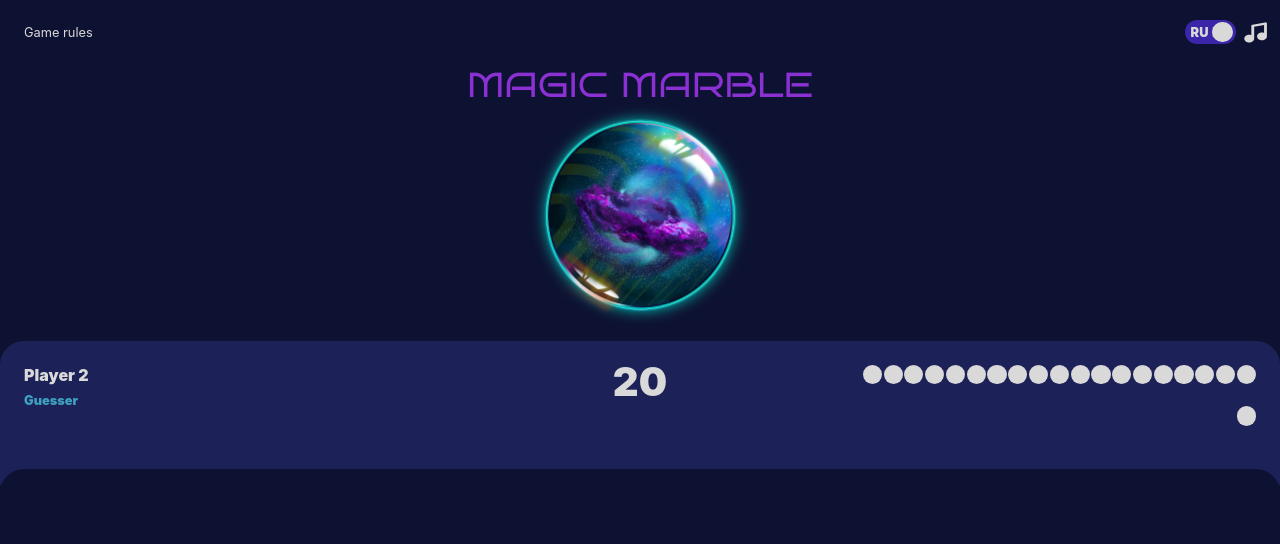
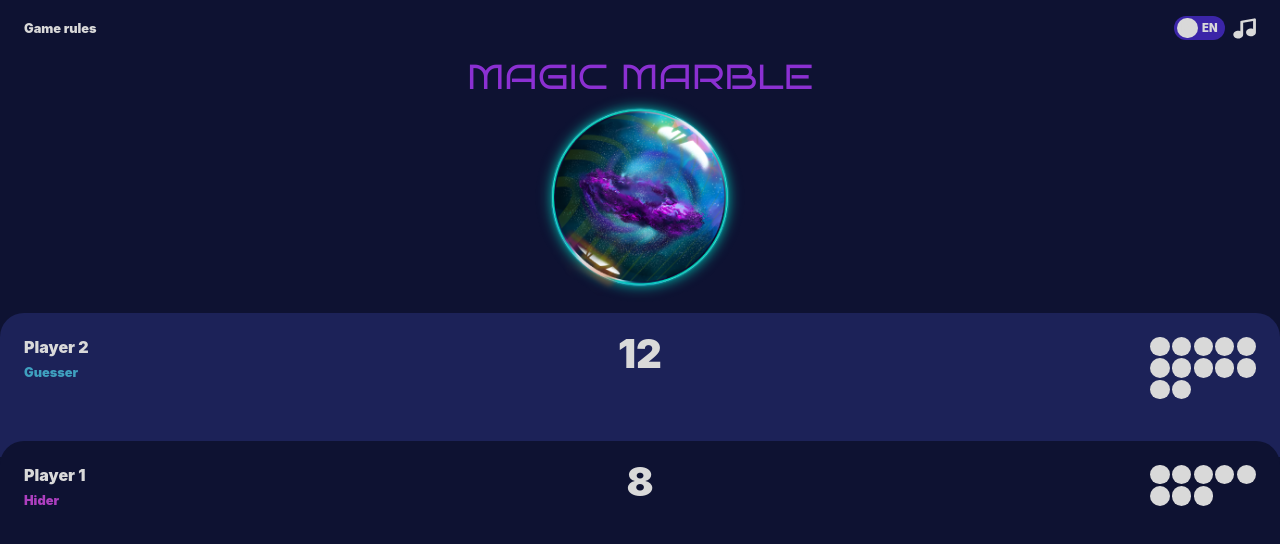
Before and after one commit to khantuevao/magic-marble-project, a plain HTML site: page pages/game-mobile/game-mobile.html in a window 1280 px wide. Drawn offline with Linux system fonts and the light colour scheme; a web font is replaced by a local one.

Commit message:
Replace radio slider with checkbox slider

```diff
--- a/pages/game-mobile/game-mobile.css
+++ b/pages/game-mobile/game-mobile.css
@@ -27,13 +27,14 @@ body {
 #top-panel > div:first-child {
     font-size: 0.8rem;
     margin-left: 1.5rem;
+    font-weight: 900;
 }
 
 #top-panel-right {
     display: flex;
     gap: 0.5rem;
     margin-left: auto;
-    margin-right: 0.8rem;
+    margin-right: 1.5rem;
 }
 
 #music {
@@ -60,7 +61,7 @@ body {
 }
 
 #layer-top > img {
-    width: 241px;
+    width: 14rem;
     margin-top: -2rem;
 }
 
@@ -176,6 +177,7 @@ body {
   display: flex;
   justify-content: center;
   align-items: flex-start;
+
 }
 .marbles-num > div {
   margin-top: -0.5rem;
@@ -183,10 +185,12 @@ body {
 
 .marbles-img {
   display: flex;
-  justify-content: flex-end;
+  justify-content: flex-start;
   flex-wrap: wrap;
-  gap: 0.1rem;
-  height: 5.1rem;
+  gap: 0.15rem;
+  height: fit-content;
+  width: 6.6rem;
+  margin-left: auto;
 }
 
 .marble {
@@ -199,8 +203,79 @@ body {
 
 #layer-p1 {
   background-color: #0E1232;
-  height: 15rem;
+  height: 4rem;
   border-top-left-radius: 1.5rem;
   border-top-right-radius: 1.5rem;
   margin-top: -1rem;
+  padding: 1.5rem;
+  color: #D9D9D9;
+  display: grid;
+  grid-template-columns: 1fr 1fr 1fr;
 }
+
+#layer-p1 .info .role {
+  color: #AD3FBF;
+}
+
+#layer-bet {
+  height: 10rem;
+}
+
+
+
+#lang {
+	color: transparent;
+	background-color: #3B25A8;
+	border-radius: 14px;
+	display: block;
+	position: relative;
+	text-indent: 100%;
+	width: 3.2rem; height: 1.5rem;
+	-webkit-transition: background-position .3s ease;
+	-moz-transition: background-position .3s ease;
+	cursor: pointer;
+	font-size: .01em;
+	float: left;
+}
+
+#lang-toggle {
+	display: none;
+}
+
+#lang span {
+	background-color: #D9D9D9;
+	border: 0px solid transparent;
+	border-radius: 14px;
+	content: "";
+	display: block;
+	position: absolute; top: 0.1rem; left: 0.2rem;
+	width: 1.3rem; height: 1.3rem;
+	-webkit-transition: left .3s ease;
+	-moz-transition: left .3s ease;
+}
+
+#RU {
+  color: #D9D9D9;
+  font-size: 0.7rem;
+  font-weight: 900;
+  position: absolute;
+  top: 0.3rem;
+  left: -0.5rem;
+}
+
+#EN {
+  color: #D9D9D9;
+  font-size: 0.7rem;
+  font-weight: 900;
+  position: absolute;
+  top: 0.3rem;
+  left: 0.8rem;
+}
+
+#lang-toggle:checked + #lang {
+	background-position: 0 0;
+}
+
+#lang-toggle:checked + #lang span {
+	left: 1.7rem;
+}
--- a/pages/game-mobile/game-mobile.html
+++ b/pages/game-mobile/game-mobile.html
@@ -14,24 +14,12 @@
         <div>Game rules</div>
         <div id="top-panel-right">
           <div class="wrapper">
-            <div class="toggle_radio">
-              <input
-                type="radio"
-                class="toggle_option"
-                id="first_toggle"
-                name="toggle_option"
-              />
-              <input
-                type="radio"
-                checked
-                class="toggle_option"
-                id="second_toggle"
-                name="toggle_option"
-              />
-              <label for="first_toggle"><p>RU</p></label>
-              <label for="second_toggle"><p>EN</p></label>
-              <div class="toggle_option_slider"></div>
-            </div>
+            <input id="lang-toggle" type="checkbox">
+            <label id="lang" for="lang-toggle">
+                <span></span>
+                <div id="RU">RU</div>
+                <div id="EN">EN</div>
+            </label>
           </div>
           <svg
             id="music"
@@ -56,16 +44,8 @@
             <div class="name">Player 2</div>
             <div class="role">Guesser</div>
         </div>
-        <div class="marbles-num"><div>20</div></div>
+        <div class="marbles-num"><div>12</div></div>
         <div class="marbles-img">
-            <div class="marble"></div>
-            <div class="marble"></div>
-            <div class="marble"></div>
-            <div class="marble"></div>
-            <div class="marble"></div>
-            <div class="marble"></div>
-            <div class="marble"></div>
-            <div class="marble"></div>
             <div class="marble"></div>
             <div class="marble"></div>
             <div class="marble"></div>
@@ -80,7 +60,26 @@
             <div class="marble"></div>
         </div>
     </div>
-    <div id="layer-p1"></div>
+    <div id="layer-p1">
+        <div class="info">
+            <div class="name">Player 1</div>
+            <div class="role">Hider</div>
+        </div>
+        <div class="marbles-num"><div>8</div></div>
+        <div class="marbles-img">
+            <div class="marble"></div>
+            <div class="marble"></div>
+            <div class="marble"></div>
+            <div class="marble"></div>
+            <div class="marble"></div>
+            <div class="marble"></div>
+            <div class="marble"></div>
+            <div class="marble"></div>
+        </div>
+    </div>
+    <div id="layer-bet">
+
+    </div>
     <div id="layer-chat"></div>
   </body>
 </html>
```
